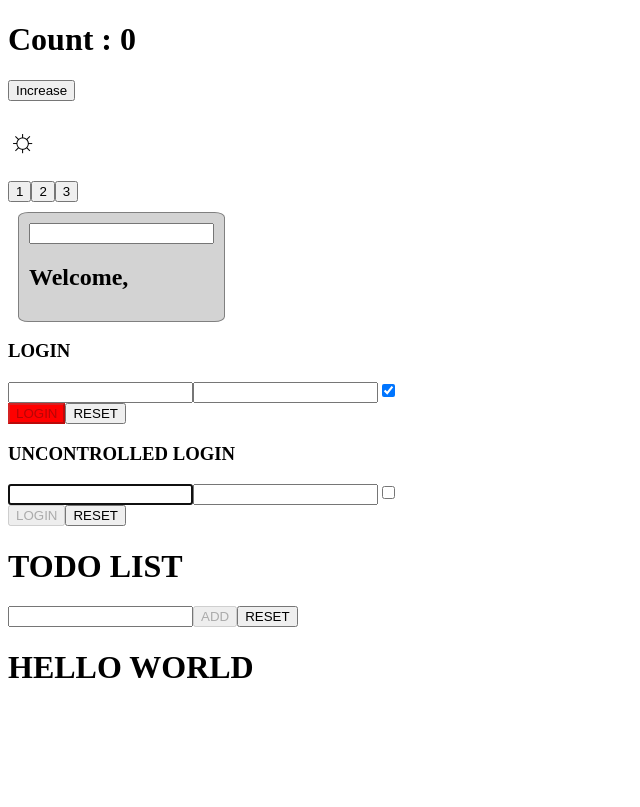
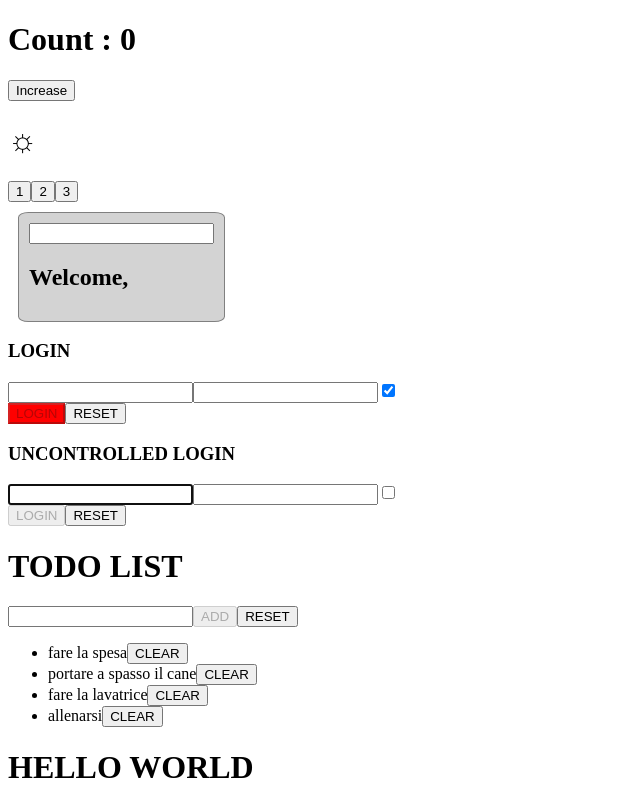
Before and after one commit to Baku305/react-exercises, a React (Create React App) app in the folder react-exercises/: page / in a window 1280 px wide. Shown: the whole page, without its empty margins (0-640 px from the left). Built offline with nearby package versions, Linux system fonts and the light colour scheme.

Commit message:
fix app jsx functions in todoList render

```diff
--- a/react-exercises/src/app.jsx
+++ b/react-exercises/src/app.jsx
@@ -38,7 +38,7 @@ export class App extends React.Component {
 										<div key={i}>
 											<li>
 												{el}
-												<button onClick={deleteItems(itemsCopy, i)}>CLEAR</button>
+												<button onClick={() => deleteItems(itemsCopy, i)}>CLEAR</button>
 											</li>
 										</div>
 									))}
```
